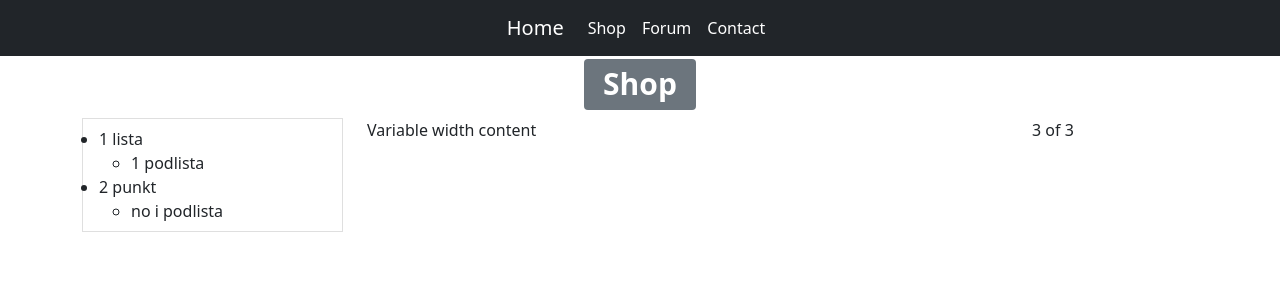
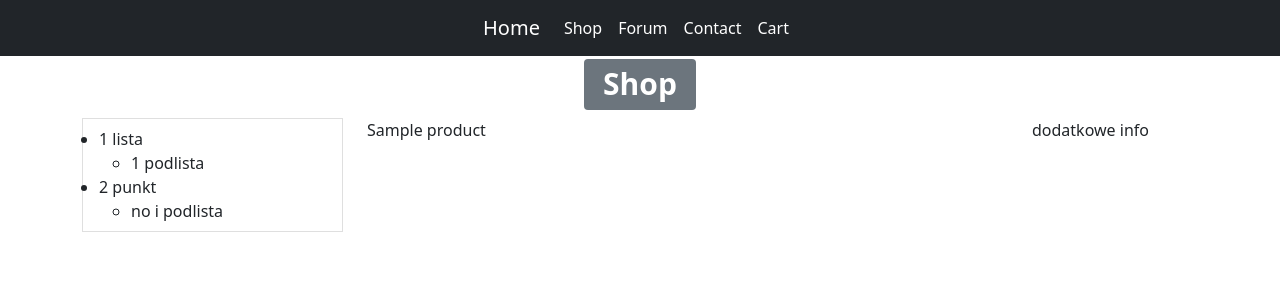
Before and after one commit to MarceliG/Shop, a Django app: page /shop/ in a window 1280 px wide. Shown: the top 300 px of the page. Run offline with Django 3.2, Linux system fonts and the light colour scheme; tables that the repository leaves empty hold one stand-in row (values such as "Sample post"); some libraries are stand-ins or nearby versions.

Commit message:
1#add_Cart_view

```diff
--- a/shop_app/models.py
+++ b/shop_app/models.py
@@ -1,14 +1,18 @@
 from django.db import models
 
 
-class Category(models.Model):
+class Categories(models.Model):
     name = models.CharField(
         max_length=64,
-        blank=False,
+        null=True,
     )
 
     def __str__(self):
         return self.name
+
+    class Meta:
+        verbose_name = "Category"
+        verbose_name_plural = "Categories"
 
 
 class Product(models.Model):
@@ -18,12 +22,15 @@ class Product(models.Model):
         unique=True,
     )
     category = models.ForeignKey(
-        to=Category,
+        to=Categories,
         on_delete=models.CASCADE,
+        blank=True,
+        null=True,
     )
     description = models.TextField(
         default="",
         blank=False,
+        null=True,
     )
     price = models.PositiveSmallIntegerField(
         blank=False,
@@ -34,3 +41,7 @@ class Product(models.Model):
 
     def __str__(self):
         return self.name_and_category()
+
+    class Meta:
+        verbose_name = "Product"
+        verbose_name_plural = "Products"
--- a/shop_app/templates/main_form.html
+++ b/shop_app/templates/main_form.html
@@ -44,6 +44,9 @@
                                    aria-current="page"
                                    href="{% url 'contact' %}">Contact</a>
                             </li>
+                            <li class="nav-item">
+                                <a class="nav-link active" aria-current="page" href="{% url 'cart' %}">Cart</a>
+                            </li>
                         </ul>
                     </div>
                 </div>
--- a/shop_app/templates/shop.html
+++ b/shop_app/templates/shop.html
@@ -24,8 +24,14 @@
                     </li>
                 </ul>
             </div>
-            <div class="col-7">Variable width content</div>
-            <div class="col-2">3 of 3</div>
+            <div class="col-7">
+                {% for pro in products %}
+                    <p>
+                        {{ pro.name }}
+                    </p>
+                {% endfor %}
+            </div>
+            <div class="col-2">dodatkowe info</div>
         </div>
     </div>
 {% endblock page %}
--- a/shop_app/urls.py
+++ b/shop_app/urls.py
@@ -6,4 +6,5 @@ urlpatterns = [
     path("forum/", forum, name="forum"),
     path("shop/", shop, name="shop"),
     path("contact/", contact, name="contact"),
+    path("cart/", cart, name="cart"),
 ]
--- a/shop_app/views.py
+++ b/shop_app/views.py
@@ -3,8 +3,9 @@ from rest_framework import viewsets
 from django.contrib.auth.models import User
 from .serializers import UserSerializer
 
+from .models import Product, Categories
 
-# ViewSets define the view behavior.
+
 class UserViewSet(viewsets.ModelViewSet):
     queryset = User.objects.all()
     serializer_class = UserSerializer
@@ -19,8 +20,19 @@ def forum(request):
 
 
 def shop(request):
-    return render(request, "shop.html")
+    products = Product.objects.all()
+    categories = Categories.objects.all()
+
+    data = {
+        "products": products,
+        "categories": categories,
+    }
+    return render(request, "shop.html", data)
 
 
 def contact(request):
     return render(request, "contact.html")
+
+
+def cart(request):
+    return render(request, "cart.html")
```
Also changed, not shown: shop_app/admin.py (+6 -6 lines), shop_app/templates/cart.html (added, +15 -0 lines), shop_app/migrations/0001_initial.py, shop_app/migrations/0002_alter_categories_name.py (added), shop_app/migrations/0002_auto_20220508_1712.py (deleted), shop_app/static/style.css (added).
